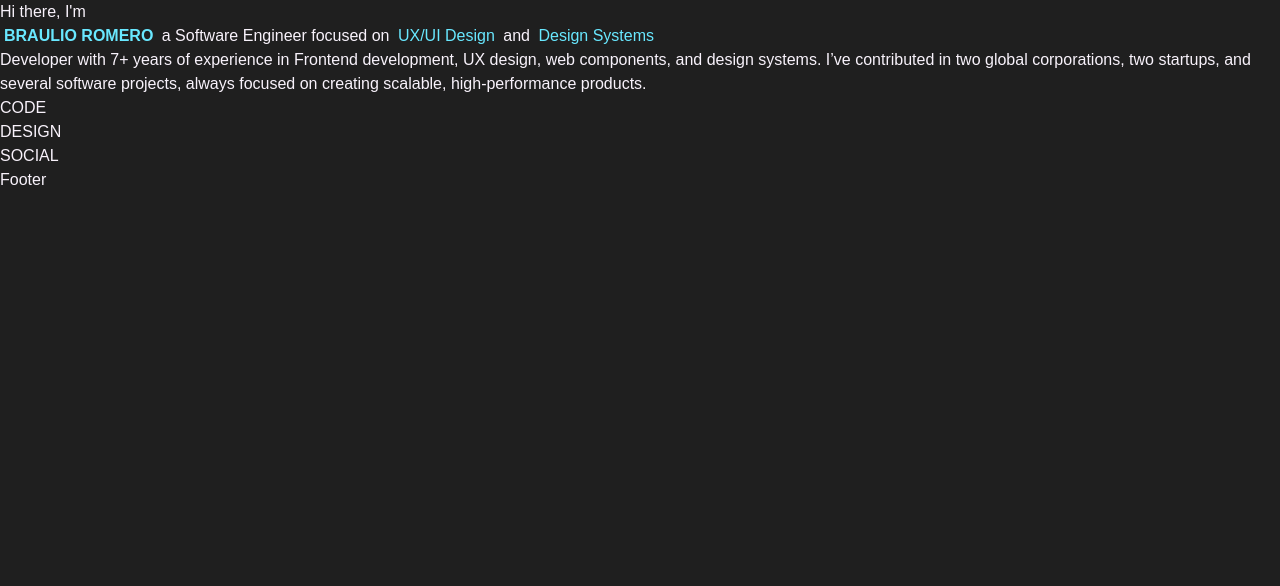
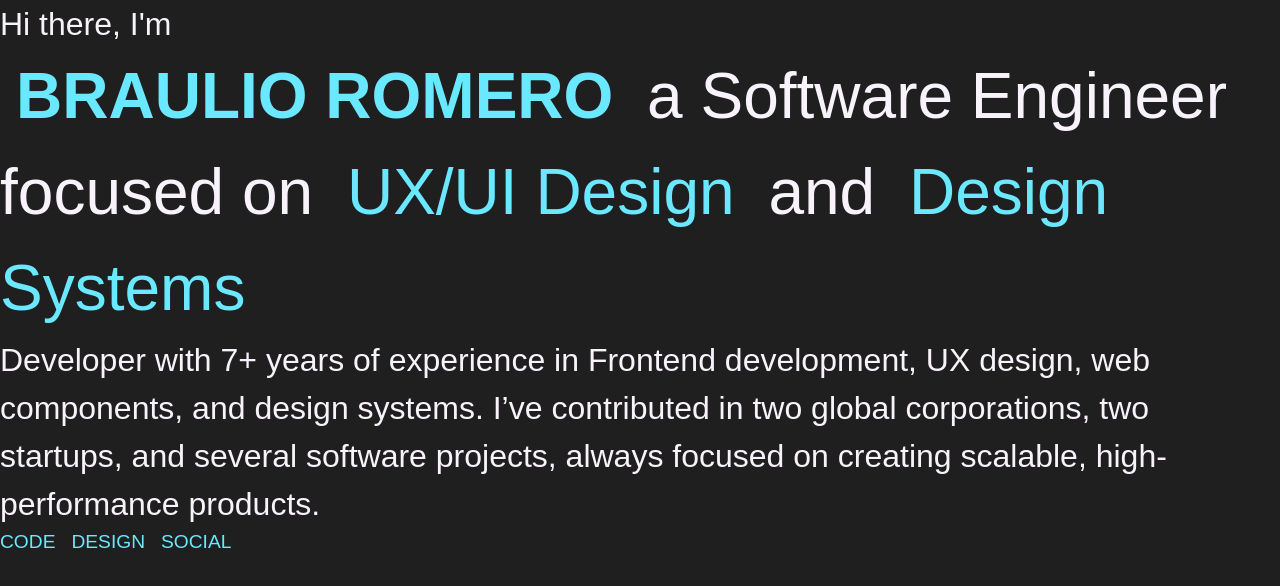
Before and after one commit to TruenoElfico/my-web, a Next.js app: page / in a window 1280 px wide. Shown: the top 586 px of the page. Built offline with nearby package versions, Linux system fonts and the light colour scheme; a web font is replaced by a local one.

Commit message:
Enhance global styles: add font size and weight adjustments for header, main content, and footer navigation for improved readability and aesthetics.

```diff
--- a/app/globals.css
+++ b/app/globals.css
@@ -23,3 +23,29 @@ mark, strong {
   color: var(--link);
   padding: 0 0.25em;
 }
+
+header span,
+main p {
+  font-size: 2rem;
+  font-weight: 300;
+  color: var(--foreground);
+}
+
+main h1 {
+  font-size: 4rem;
+  font-weight: 400;
+  color: var(--foreground);
+}
+
+footer nav ul li {
+  list-style: none;
+  display: inline-block;
+  margin-right: 1rem;
+}
+
+footer nav ul li a {
+  font-size: 1.2rem;
+  font-weight: 300;
+  color: var(--link);
+  text-decoration: none;
+}
--- a/app/page.tsx
+++ b/app/page.tsx
@@ -16,7 +16,6 @@ export default function Home() {
             <li><a href="https://www.linkedin.com/in/braulio-romero/">SOCIAL</a></li>
           </ul>
         </nav>
-        <p>Footer</p>
       </footer>
     </div>
   );
```
